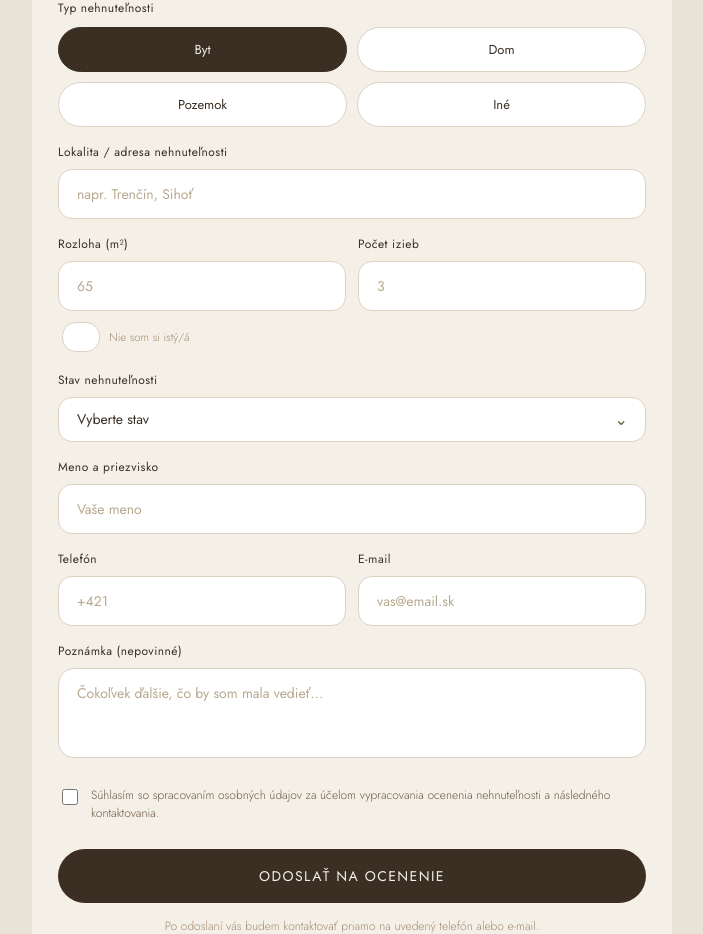
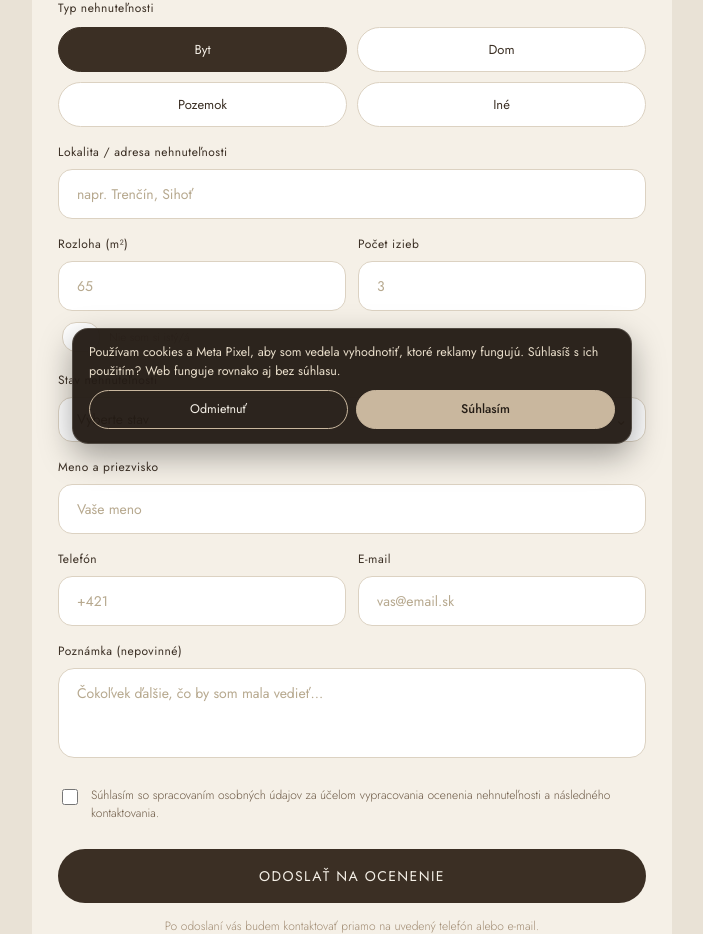
Before and after one commit to sonatomankova/sonaweb, a Flask app: page /ocenenie.html in a window 1280 px wide. Shown: the part 344-1278 px from the top of the page, without its empty margins (288-991 px from the left). Run offline with Flask 3, Linux system fonts and the light colour scheme; data comes from the database, SQL or seed files in the repository.

Commit message:
Add Meta Pixel with cookie consent, Lead/Contact events; fix ocenenie form endpoint
Co-Authored-By: Claude Sonnet 5.5 <noreply@anthropic.com>

```diff
--- /dev/null
+++ b/templates/_pixel.html
@@ -0,0 +1,57 @@
+<!-- Cookie lišta + Meta Pixel (spúšťa sa až po súhlase) -->
+<style>
+  .cookie-bar{
+    position:fixed; left:12px; right:12px; bottom:12px; z-index:500;
+    max-width:560px; margin:0 auto;
+    background:rgba(36,28,21,.96); color:#F5F0E7;
+    border:1px solid rgba(245,240,231,.18); border-radius:16px;
+    padding:14px 16px; box-shadow:0 12px 32px rgba(0,0,0,.35);
+    font-family:'Jost',sans-serif; font-size:12.5px; line-height:1.5;
+  }
+  .cookie-bar[hidden]{ display:none; }
+  .cookie-bar p{ margin:0 0 10px; color:#EADFCB; }
+  .cookie-bar a{ color:#C9B79E; }
+  .cookie-bar .cookie-btns{ display:flex; gap:8px; }
+  .cookie-bar button{
+    flex:1; font:inherit; font-size:12.5px; cursor:pointer; border-radius:100px; padding:9px 14px;
+    border:1px solid #C9B79E; background:transparent; color:#F5F0E7;
+  }
+  .cookie-bar button.yes{ background:#C9B79E; color:#241C15; font-weight:500; }
+</style>
+<div class="cookie-bar" id="cookieBar" role="dialog" aria-label="Nastavenie cookies" hidden>
+  <p>Používam cookies a Meta Pixel, aby som vedela vyhodnotiť, ktoré reklamy fungujú. Súhlasíš s ich použitím? Web funguje rovnako aj bez súhlasu.</p>
+  <div class="cookie-btns">
+    <button type="button" id="cookieNo">Odmietnuť</button>
+    <button type="button" class="yes" id="cookieYes">Súhlasím</button>
+  </div>
+</div>
+<script>
+(function(){
+  var PIXEL_ID = '2336432257230596';
+  var KEY = 'sw_cookie_consent';
+  var bar = document.getElementById('cookieBar');
+  function get(){ try{ return localStorage.getItem(KEY); }catch(e){ return null; } }
+  function set(v){ try{ localStorage.setItem(KEY, v); }catch(e){} }
+  function loadPixel(){
+    if(window.fbq){ try{ fbq('consent','grant'); }catch(e){} return; }
+    !function(f,b,e,v,n,t,s){if(f.fbq)return;n=f.fbq=function(){n.callMethod?
+    n.callMethod.apply(n,arguments):n.queue.push(arguments)};if(!f._fbq)f._fbq=n;
+    n.push=n;n.loaded=!0;n.version='2.0';n.queue=[];t=b.createElement(e);t.async=!0;
+    t.src=v;s=b.getElementsByTagName(e)[0];s.parentNode.insertBefore(t,s)}(window,
+    document,'script','https://connect.facebook.net/en_US/fbevents.js');
+    fbq('init', PIXEL_ID);
+    fbq('track', 'PageView');
+  }
+  // Udalosti pre meranie reklamy: Lead = odoslaný formulár, Contact = klik na telefón / WhatsApp / e-mail
+  window.swPixelEvent = function(name){ try{ if(window.fbq) fbq('track', name); }catch(e){} };
+  window.swCookieSettings = function(){ bar.hidden = false; };
+  document.getElementById('cookieYes').addEventListener('click', function(){ set('yes'); bar.hidden = true; loadPixel(); });
+  document.getElementById('cookieNo').addEventListener('click', function(){
+    set('no'); bar.hidden = true;
+    try{ if(window.fbq) fbq('consent','revoke'); }catch(e){}
+  });
+  var c = get();
+  if(c === 'yes') loadPixel();
+  else if(c !== 'no') bar.hidden = false;
+})();
+</script>
--- a/templates/index.html
+++ b/templates/index.html
@@ -1968,6 +1968,7 @@
         <span class="name">soňa</span>
         <span class="surname">Tománková</span>
       </div>
+      <a href="#" class="admin-entry" onclick="swCookieSettings();return false;">Nastavenie cookies</a>
       <a href="/admin/login" class="admin-entry">Správa webu →</a>
     </div>
    </div>
@@ -2475,6 +2476,10 @@
   // Anonymné počítanie klikov a odoslaných formulárov (zobrazí sa v administrácii → Návštevnosť)
   function track(name){
     try{ navigator.sendBeacon('/_e', new Blob([JSON.stringify({e:name})], {type:'application/json'})); }catch(e){}
+    if(window.swPixelEvent){
+      if(name === 'form') swPixelEvent('Lead');
+      else if(name === 'call' || name === 'whatsapp' || name === 'email') swPixelEvent('Contact');
+    }
   }
   document.addEventListener('click', function(ev){
     var a = ev.target.closest && ev.target.closest('a[href]');
@@ -2550,5 +2555,6 @@
   });
 </script>
 
+{% include '_pixel.html' %}
 </body>
 </html>
--- a/templates/ocenenie.html
+++ b/templates/ocenenie.html
@@ -478,7 +478,7 @@
     }
 
     try {
-      const res = await fetch('https://formspree.io/f/mpqvqpqn', {
+      const res = await fetch('https://formsubmit.co/ajax/tomankova.sona@gmail.com', {
         method: 'POST',
         headers: { 'Accept': 'application/json' },
         body: new URLSearchParams({
@@ -495,6 +495,8 @@
         })
       });
       if (res.ok){
+        if (window.swPixelEvent) swPixelEvent('Lead');
+        try{ navigator.sendBeacon('/_e', new Blob([JSON.stringify({e:'form'})], {type:'application/json'})); }catch(e){}
         showToast('Ďakujeme! Ozvem sa vám s ocenením čo najskôr.');
         form.reset();
       } else {
@@ -506,5 +508,6 @@
   });
 </script>
 
+{% include '_pixel.html' %}
 </body>
 </html>
```
